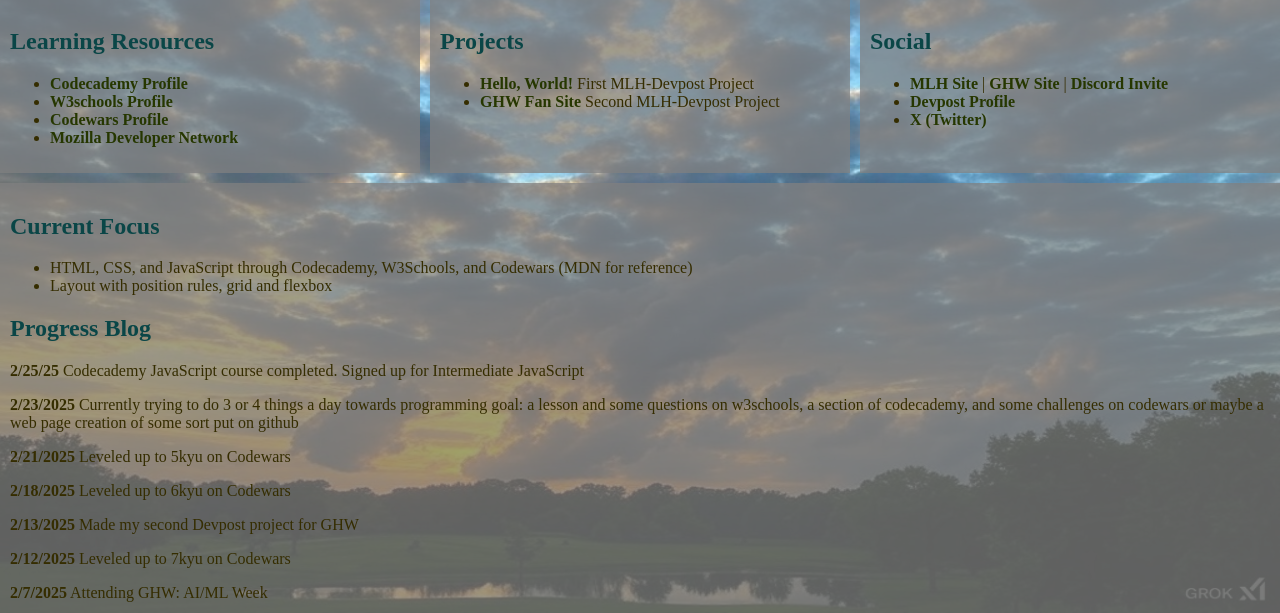
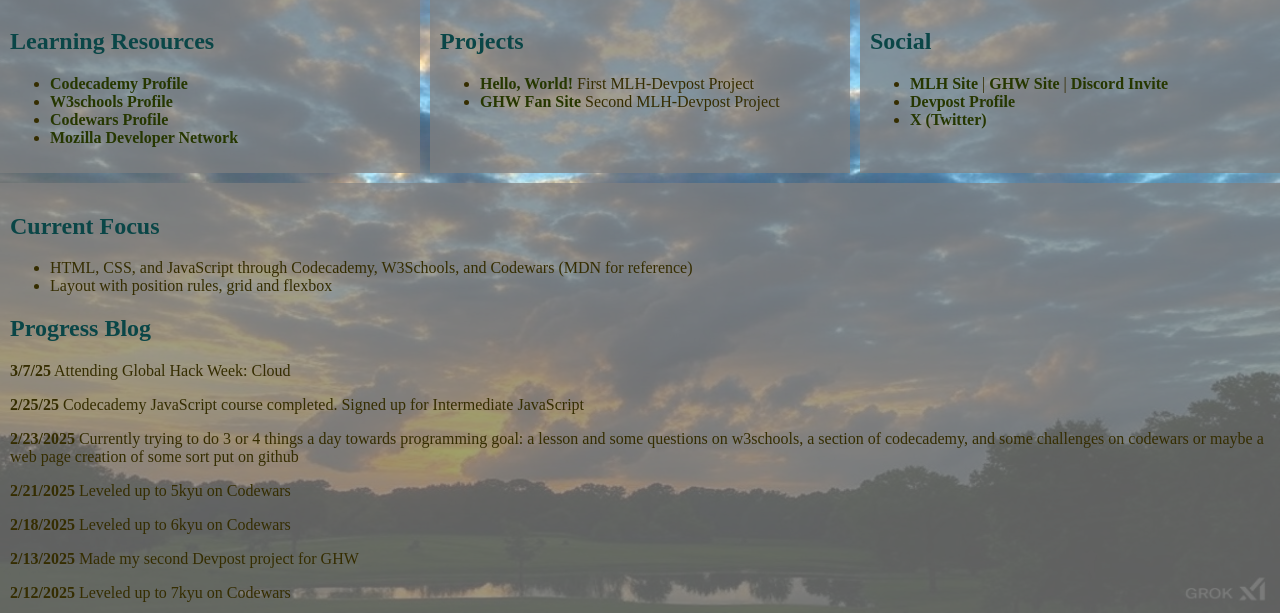
Before and after one commit to QuackersNCheese/QuackersNCheese, a plain HTML site: page index.html in a window 1280 px wide. Shown: the part 187-800 px from the top of the page. Drawn offline with Linux system fonts and the light colour scheme.

Commit message:
update blog

```diff
--- a/index.html
+++ b/index.html
@@ -49,6 +49,7 @@
       <li>Layout with position rules, grid and flexbox</li>
     </ul>
     <h2>Progress Blog</h2>
+    <p><strong>3/7/25</strong> Attending Global Hack Week: Cloud</p>
     <p><strong>2/25/25</strong> Codecademy JavaScript course completed. Signed up for Intermediate JavaScript</p>
     <p><strong>2/23/2025</strong> Currently trying to do 3 or 4 things a day towards programming goal:
       a lesson and some questions on w3schools, a section of codecademy, and some challenges on codewars
```
